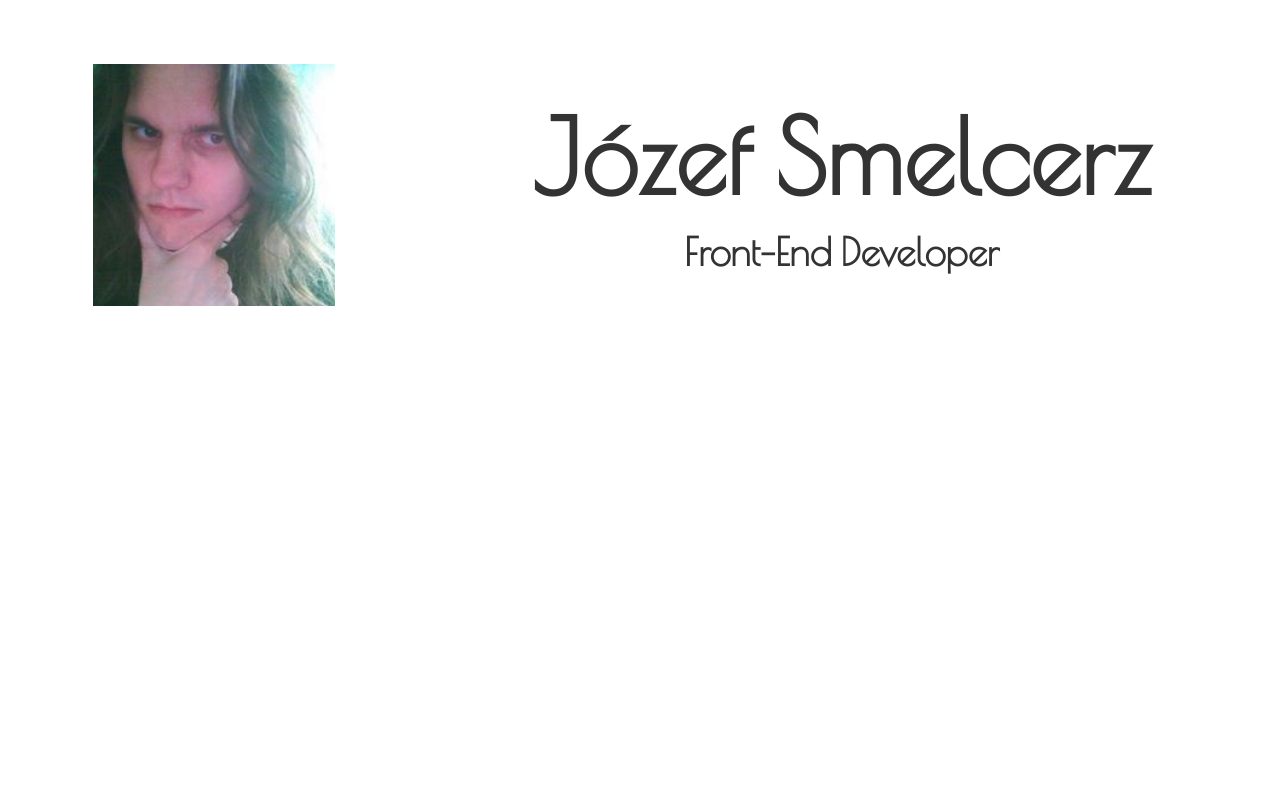
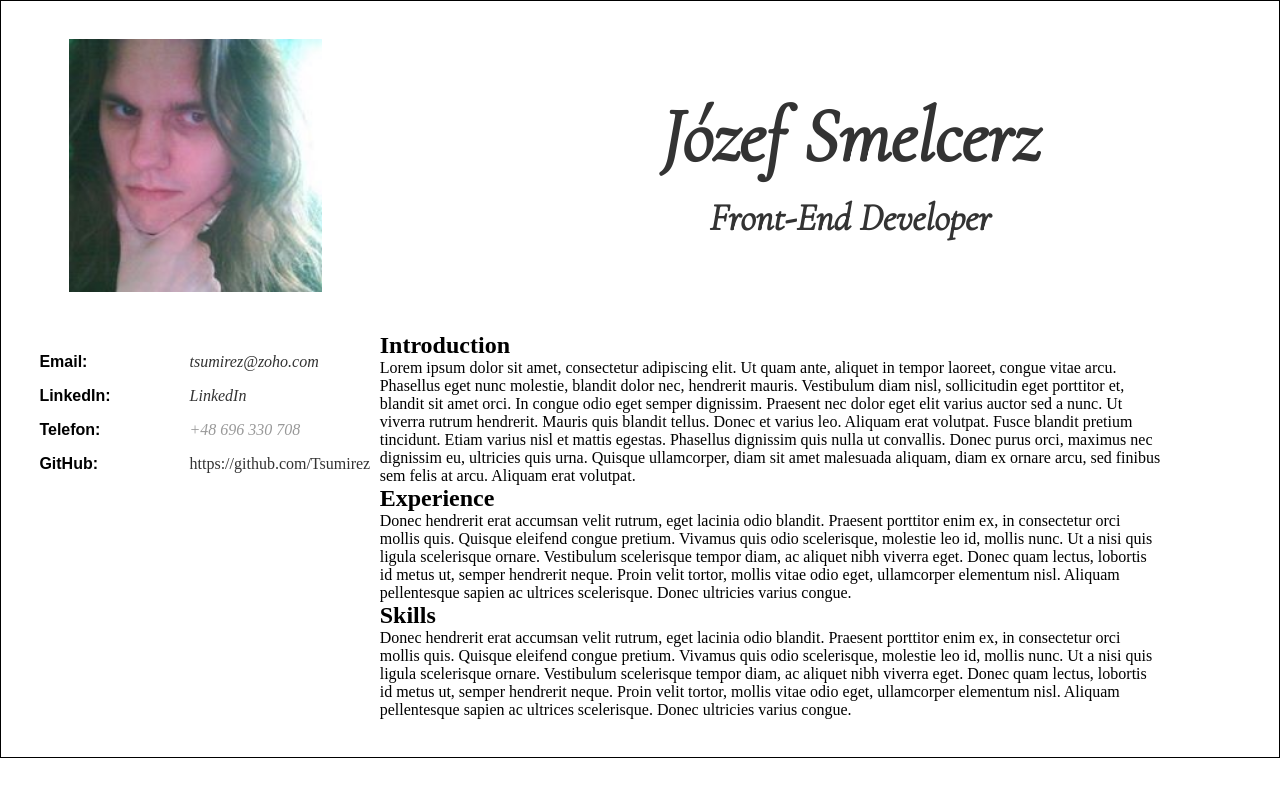
Before and after one commit to Tsumirez/CV, a website: page index.html in a window 1280 px wide. Drawn offline with nearby package versions, Linux system fonts and the light colour scheme.

Commit message:
Added basic side panel and rwd for it

```diff
--- a/index.html
+++ b/index.html
@@ -9,7 +9,9 @@
 
     <!-- --------- STYLESHEET AND FONT IMPORTS  ----------------- -->
     <link rel="stylesheet" href="style.css">
-    <link href="https://fonts.googleapis.com/css2?family=Poiret+One&display=swap" rel="stylesheet">
+    <link
+        href="https://fonts.googleapis.com/css2?family=Cormorant+Garamond:ital,wght@1,300&family=Poiret+One&display=swap"
+        rel="stylesheet">
 </head>
 
 <body>
@@ -19,6 +21,57 @@
         <h2>Front-End Developer</h2>
     </header>
 
+    <section class="sidebar">
+
+
+        <section id="experience" class="main-section"></section>
+        <section id="contact" class="side-section">
+            <h4>Email:</h4><span> <a href="mailto:tsumirez@zoho.com">tsumirez@zoho.com</a></span>
+            <h4>LinkedIn:</h4><span><a
+                    href="https://www.linkedin.com/in/j%C3%B3zef-smelcerz-b8073b1a4/">LinkedIn</a></span>
+            <h4>Telefon:</h4><span>+48 696 330 708</span>
+            <h4>GitHub:</h4><a href="https://github.com/Tsumirez">https://github.com/Tsumirez</a>
+        </section>
+        <!-- <section id="social-media"></section>
+    <section id="education"></section>
+    <section id="projects"></section>
+    <section id="skills"></section>
+    <section id="intro"></section> -->
+
+    </section>
+
+    <!-- ---------MAIN SECTION (RIGHT SIDE) ------- -->
+
+    <!-- ---------INTRODUCTION -------------------- -->
+    <section class="main">
+        <h2>Introduction</h2>
+        <p>
+            Lorem ipsum dolor sit amet, consectetur adipiscing elit. Ut quam ante, aliquet in tempor laoreet, congue
+            vitae arcu. Phasellus eget nunc molestie, blandit dolor nec, hendrerit mauris. Vestibulum diam nisl,
+            sollicitudin eget porttitor et, blandit sit amet orci. In congue odio eget semper dignissim. Praesent nec
+            dolor eget elit varius auctor sed a nunc. Ut viverra rutrum hendrerit. Mauris quis blandit tellus. Donec et
+            varius leo. Aliquam erat volutpat. Fusce blandit pretium tincidunt. Etiam varius nisl et mattis egestas.
+            Phasellus dignissim quis nulla ut convallis. Donec purus orci, maximus nec dignissim eu, ultricies quis
+            urna. Quisque ullamcorper, diam sit amet malesuada aliquam, diam ex ornare arcu, sed finibus sem felis at
+            arcu. Aliquam erat volutpat.
+        </p>
+
+        <h2>Experience</h2>
+        <p>Donec hendrerit erat accumsan velit rutrum, eget lacinia odio blandit. Praesent porttitor enim ex, in
+            consectetur orci mollis quis. Quisque eleifend congue pretium. Vivamus quis odio scelerisque, molestie leo
+            id, mollis nunc. Ut a nisi quis ligula scelerisque ornare. Vestibulum scelerisque tempor diam, ac aliquet
+            nibh viverra eget. Donec quam lectus, lobortis id metus ut, semper hendrerit neque. Proin velit tortor,
+            mollis vitae odio eget, ullamcorper elementum nisl. Aliquam pellentesque sapien ac ultrices scelerisque.
+            Donec ultricies varius congue.</p>
+
+        <h2>Skills</h2>
+        <p> Donec hendrerit erat accumsan velit rutrum, eget lacinia odio blandit. Praesent porttitor enim ex, in
+            consectetur orci mollis quis. Quisque eleifend congue pretium. Vivamus quis odio scelerisque, molestie leo
+            id, mollis nunc. Ut a nisi quis ligula scelerisque ornare. Vestibulum scelerisque tempor diam, ac aliquet
+            nibh viverra eget. Donec quam lectus, lobortis id metus ut, semper hendrerit neque. Proin velit tortor,
+            mollis vitae odio eget, ullamcorper elementum nisl. Aliquam pellentesque sapien ac ultrices scelerisque.
+            Donec ultricies varius congue.</p>
+    </section>
 </body>
 
 </html>
--- a/style.css
+++ b/style.css
@@ -6,7 +6,19 @@
 }
 
 body {
-    padding:5%;
+    padding:3%;
+    max-width:1440px;
+    border:1px solid black;
+    margin:0 auto;
+}
+
+a {
+    color:#333;
+    text-decoration: none;
+}
+
+h4 {
+    font: bold 1rem sans-serif;
 }
 
 
@@ -19,7 +31,8 @@ header {
     grid-template-columns:30% 60%;
     color:#333;
     text-align: center;
-    font: bold 4vw "Poiret One", serif;
+    font: bold 3vw "Cormorant Garamond", serif;
+    margin-bottom: 5vh;
 }
 
 header > h1 {
@@ -37,3 +50,36 @@ header > img {
     max-height:auto;
     grid-row:1/3;
 }
+
+/* --------------- LEFT SIDE SECTION STYLES --------------------- */
+
+.sidebar {
+    width:25%;
+    display:inline-flex;
+    flex-direction: column;
+    margin-right: 3%;
+}
+
+.side-section {
+    display: inline-grid;
+    grid-template-columns: repeat(auto-fill, minmax(122px, 1fr));
+    gap: 1rem 0;
+}
+
+.side-section h4 {
+    text-transform: capitalize;
+}
+
+.side-section span {
+    color:#999;
+    font-style:italic;
+}
+
+
+/* --------------- MAIN PAGE STYLES --------------------------- */
+
+.main {
+    display: inline-flex;
+    width: 65%;
+    flex-direction: column;
+}
```
